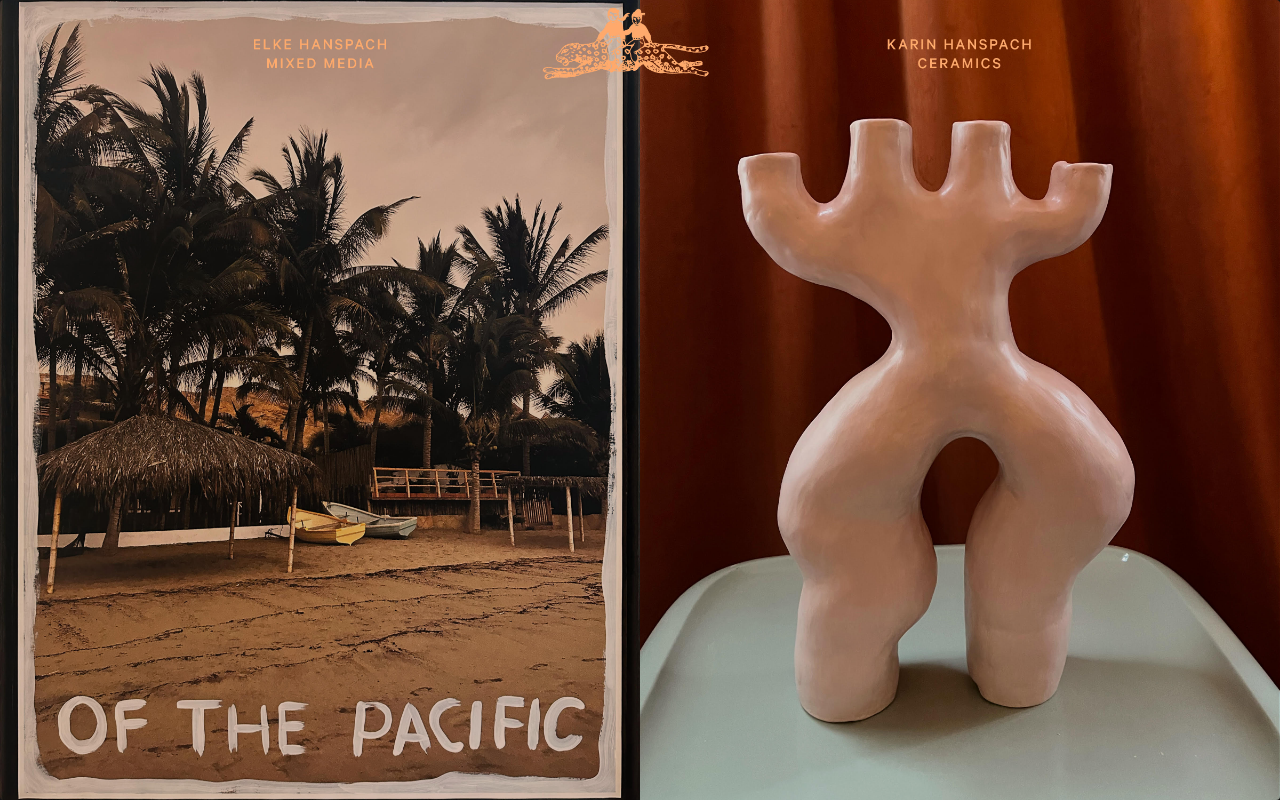
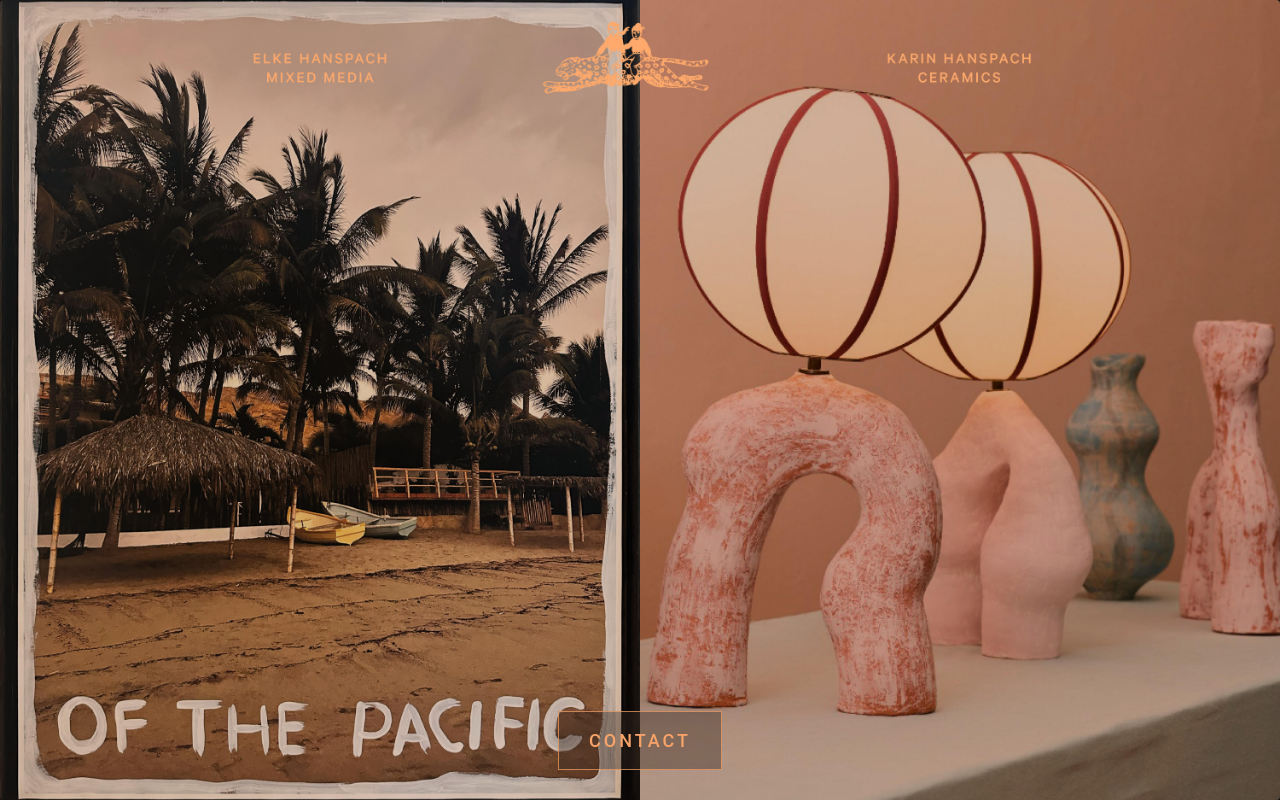
Before and after one commit to landtanin/hasnpach_art, a Vue app: page / in a window 1280 px wide. Built offline with nearby package versions, Linux system fonts and the light colour scheme.

Commit message:
add nice contact us button

```diff
--- a/src/pages/index.vue
+++ b/src/pages/index.vue
@@ -4,7 +4,7 @@
       <v-col cols="12">
         <v-card flat>
           <v-img
-            src="@/assets/elke-art.jpg"
+            src="@/assets/haspnach-art.jpg"
             height="100vh"
             width="100%"
             cover
@@ -14,23 +14,20 @@
         </v-card>
       </v-col>
     </v-row>
+
+    <!-- Contact Button -->
+    <div class="contact-button-container">
+      <a
+        href="mailto:elke@inkvalley-london.com"
+        class="contact-button"
+        target="_blank"
+        rel="noopener noreferrer"
+      >
+        CONTACT
+      </a>
+    </div>
   </v-container>
 </template>
-
-<script lang="ts" setup>
-  import { ref } from 'vue'
-
-  const email = ref('')
-
-  const submitSubscription = () => {
-    // Here you would implement the actual subscription logic
-    // For example, sending the email to your backend API
-    console.log('Subscription request for:', email.value)
-    // Reset the form
-    email.value = ''
-    // You could also add a success notification here
-  }
-</script>
 
 <style scoped>
 .v-container {
@@ -38,22 +35,31 @@
   position: relative;
 }
 
-.subscription-container {
+.contact-button-container {
   position: fixed;
-  bottom: 16px; /* Approximately 1-2cm from bottom edge */
+  bottom: 30px;
   left: 0;
   right: 0;
+  text-align: center;
   z-index: 100;
-  padding: 0 16px;
 }
 
-.subscription-box {
-  background-color: rgba(193, 171, 161, 0.2);
-  backdrop-filter: blur(10px);
+.contact-button {
+  display: inline-block;
+  font-size: 18px;
+  letter-spacing: 3px;
+  color: #F7A369;
+  background-color: rgba(59, 44, 35, 0.4);
+  text-decoration: none;
+  padding: 15px 30px;
+  border: 0.7px solid rgba(247, 163, 105, 0.7);
+  font-weight: 500;
+  text-transform: uppercase;
+  transition: all 0.3s ease;
 }
 
-.dark-button {
-  background-color: #12110F !important;
-  color: white !important;
+.contact-button:hover {
+  background-color: rgba(59, 44, 35, 0.7);
+  transform: scale(1.02);
 }
 </style>
```
Also changed, not shown: src/assets/elke-art.jpg (deleted), src/assets/haspnach-art.jpg (added).
